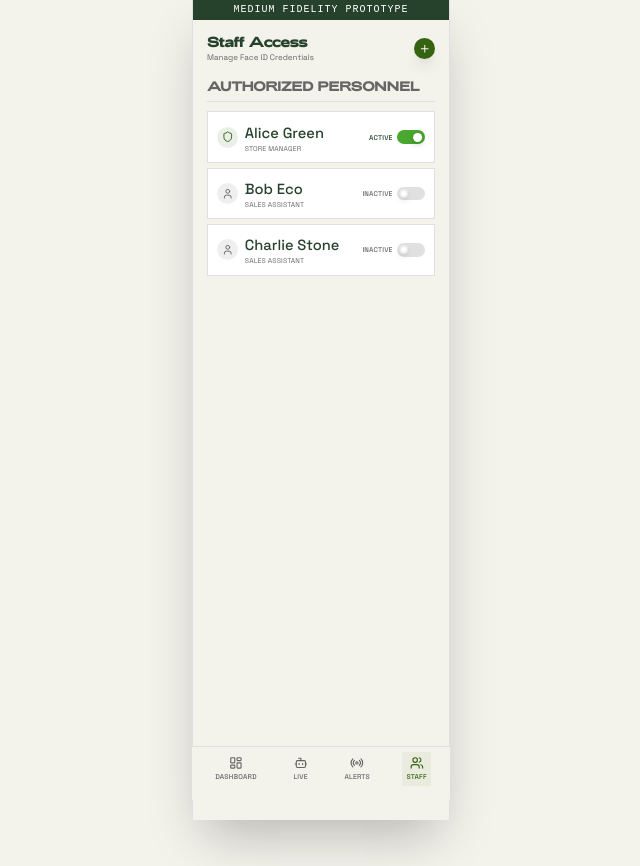
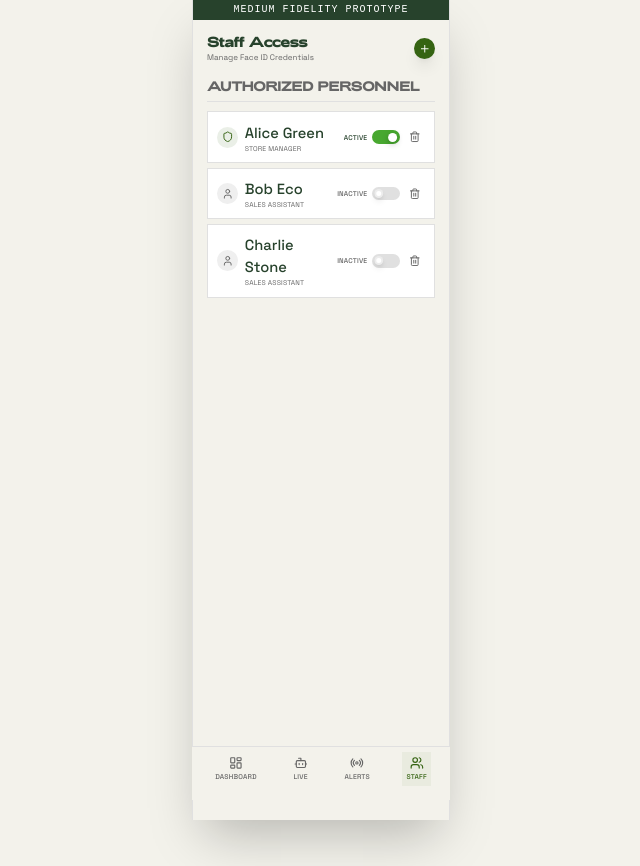
Before and after one commit to electronDZ/kauri-store, a Next.js app: page /mobile/staff in a window 1280 px wide. Shown: the whole page, without its empty margins (319-959 px from the left). Built offline with nearby package versions, Linux system fonts and the light colour scheme.

Commit message:
feat: add remove option to staff list

```diff
--- a/src/app/mobile/staff/page.tsx
+++ b/src/app/mobile/staff/page.tsx
@@ -30,6 +30,10 @@ export default function StaffAccess() {
                 member.id === id ? { ...member, isActive: !currentState } : member
             )
         );
+    };
+
+    const handleRemove = (id: string) => {
+        setStaffList((prev) => prev.filter((member) => member.id !== id));
     };
 
     const handleRegister = (e: React.FormEvent) => {
@@ -140,7 +144,7 @@ export default function StaffAccess() {
                     </div>
                     <div className="space-y-2">
                         {staffList.map((member) => (
-                            <StaffListItem key={member.id} member={member} onToggle={handleToggle} />
+                            <StaffListItem key={member.id} member={member} onToggle={handleToggle} onRemove={handleRemove} />
                         ))}
                     </div>
                 </div>
--- a/src/components/mobile/StaffListItem.tsx
+++ b/src/components/mobile/StaffListItem.tsx
@@ -1,6 +1,4 @@
-"use client";
-
-import { User, Shield, Power } from "lucide-react";
+import { User, Shield, Power, Trash2 } from "lucide-react";
 import { Switch } from "@/components/ui/switch"; // Assuming we might need a switch, but I'll implement a simple one or use standard HTML input if ui/switch isn't available. Checking package.json... radix-ui/react-switch is available.
 
 interface StaffMember {
@@ -13,9 +11,10 @@ interface StaffMember {
 interface StaffListItemProps {
     member: StaffMember;
     onToggle: (id: string, currentState: boolean) => void;
+    onRemove: (id: string) => void;
 }
 
-export function StaffListItem({ member, onToggle }: StaffListItemProps) {
+export function StaffListItem({ member, onToggle, onRemove }: StaffListItemProps) {
     return (
         <div className="flex items-center justify-between p-4 bg-card rounded-lg border border-border hover:shadow-md transition-shadow">
             <div className="flex items-center gap-3">
@@ -38,6 +37,12 @@ export function StaffListItem({ member, onToggle }: StaffListItemProps) {
                 >
                     <span className={`w-4 h-4 rounded-full bg-white border-2 ${member.isActive ? "border-white/80 shadow-[0_2px_6px_rgba(0,0,0,0.25)]" : "border-border/60 shadow-md"} absolute transition-transform ${member.isActive ? "translate-x-7" : "translate-x-1"}`} />
                 </button>
+                <button
+                    onClick={() => onRemove(member.id)}
+                    className="p-2 text-muted-foreground hover:text-destructive transition-colors"
+                >
+                    <Trash2 className="w-5 h-5" />
+                </button>
             </div>
         </div>
     );
```
